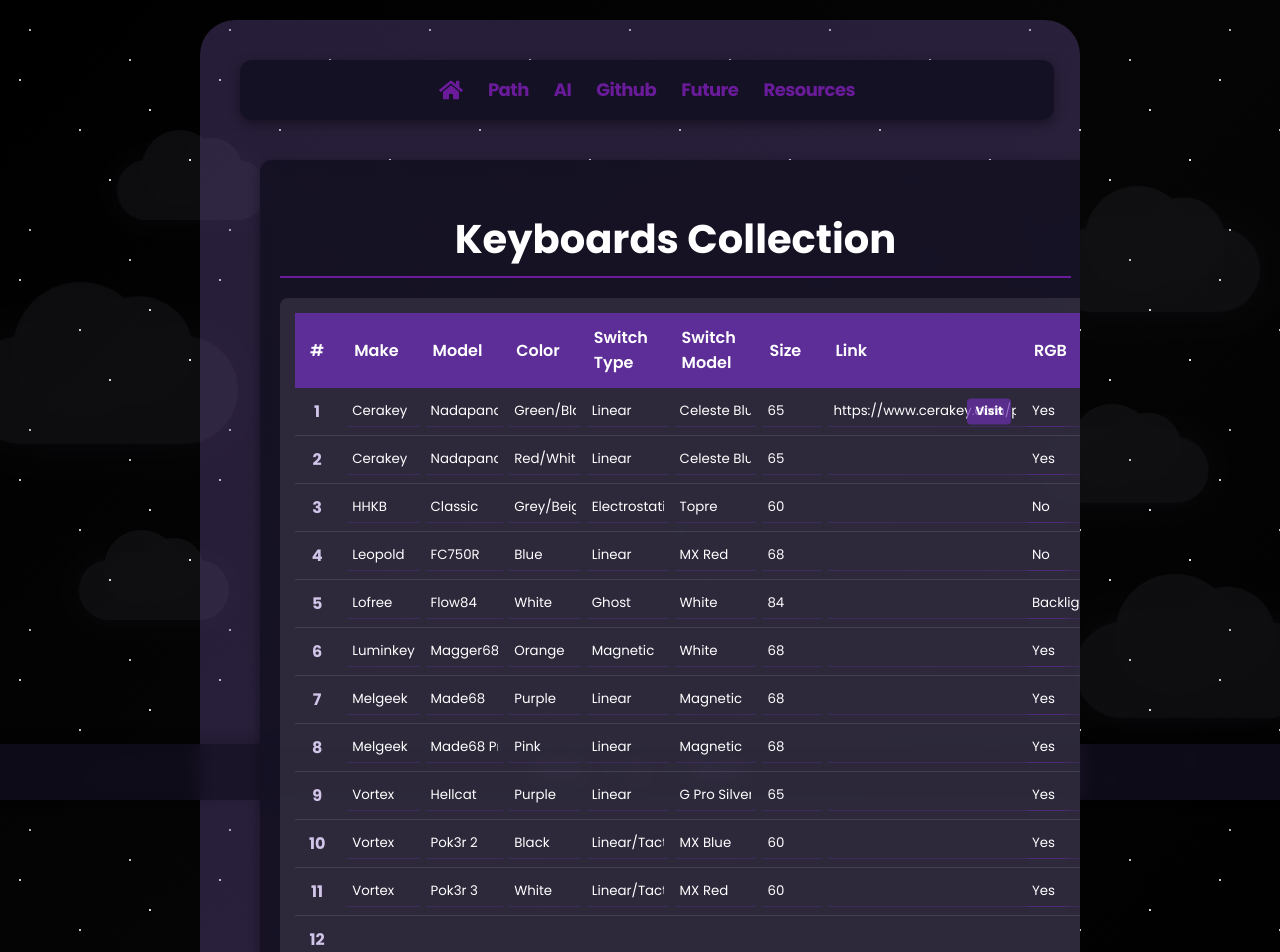
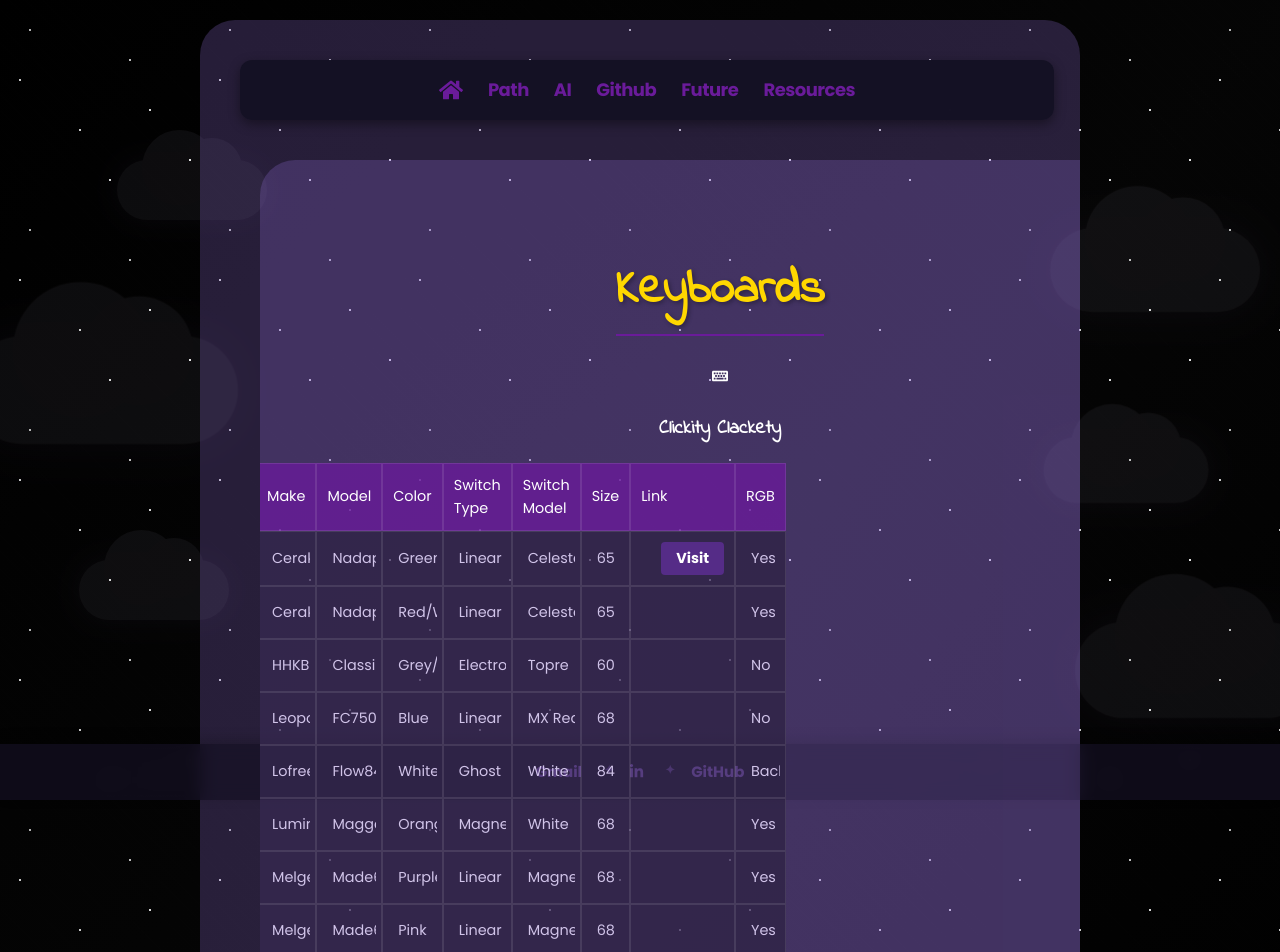
Before and after one commit to jqohayon/html-practice, a React (Vite) app: page /keyboards in a window 1280 px wide. Shown: the top 952 px of the page. Built offline with nearby package versions, Linux system fonts and the light colour scheme.

Commit message:
fix: update styling to prevent white page

```diff
--- a/src/App.css
+++ b/src/App.css
@@ -21,6 +21,7 @@
   background-blend-mode: normal, overlay, screen;
   overflow-x: hidden;
   font-family: 'Poppins', sans-serif;
+  color: #ffffff;
 }
 
 #root {
@@ -109,7 +110,7 @@
 
 main {
   width: 100%;
-  max-width: 1200px;
+  max-width: 1800px;
   margin: 0 auto;
   padding: 20px;
   display: flex;
@@ -117,6 +118,8 @@
   align-items: center;
   position: relative;
   z-index: 1;
+  min-height: calc(100vh - 60px);
+  background: transparent;
 }
 
 .title {
@@ -288,126 +291,117 @@
 
 /* Update Keyboards Component Styles for custom table */
 .keyboards-container {
-  max-width: 1200px;
+  width: 100%;
+  max-width: none;
   margin: 0 auto;
   padding: 20px;
-  background: rgba(20, 17, 35, 0.9);
-  border-radius: 12px;
-  box-shadow: 0 4px 12px rgba(0, 0, 0, 0.4);
-  backdrop-filter: blur(8px);
-  -webkit-backdrop-filter: blur(8px);
+  display: flex;
+  flex-direction: column;
+  align-items: center;
+  min-height: calc(100vh - 60px);
+  background: transparent;
+  color: white;
 }
 
 .keyboards-container h1 {
-  color: #ffffff;
-  text-align: center;
-  margin-bottom: 20px;
-  font-family: 'Poppins', sans-serif;
+  color: #ffd700;
+  font-size: 3rem;
+  margin-bottom: 2rem;
+  font-family: 'Indie Flower', cursive;
+  text-shadow: 2px 2px 4px rgba(0, 0, 0, 0.3);
 }
 
-.keyboards-table-container {
-  width: 100%;
-  overflow-x: auto;
-  background: rgba(255, 255, 255, 0.1);
-  border-radius: 8px;
-  padding: 15px;
-  margin-bottom: 20px;
+.keyboard-table-container {
+  width: 60%;
+  max-width: 900px;
+  margin: 0 auto;
+  margin-right: 240px;
+  position: relative;
+  left: -144px;
+  background: transparent;
 }
 
 .keyboards-table {
   width: 100%;
-  border-collapse: collapse;
+  border-collapse: separate;
+  border-spacing: 0;
   font-family: 'Poppins', sans-serif;
+  background: transparent;
+  margin: 0 auto;
+  font-size: 0.9rem;
 }
 
 .keyboards-table th {
-  background-color: rgba(107, 48, 176, 0.8);
+  background-color: rgba(106, 27, 154, 0.8);
   color: white;
   text-align: left;
-  padding: 12px 15px;
-  font-weight: 600;
-  position: sticky;
-  top: 0;
+  padding: 10px;
+  font-weight: 500;
+  border: 1px solid rgba(255, 255, 255, 0.1);
 }
 
 .keyboards-table td {
-  padding: 8px;
-  border-bottom: 1px solid rgba(255, 255, 255, 0.1);
+  padding: 10px;
+  border: 1px solid rgba(255, 255, 255, 0.1);
   color: #d1c4e9;
-}
-
-.keyboards-table tr:hover {
-  background-color: rgba(255, 255, 255, 0.05);
+  background-color: rgba(40, 30, 60, 0.6);
+  word-break: normal;
+  white-space: normal;
+  max-width: 150px;
+  overflow: hidden;
+  text-overflow: ellipsis;
 }
 
 .keyboards-table input {
   width: 100%;
   background: transparent;
   border: none;
-  border-bottom: 1px solid rgba(107, 48, 176, 0.3);
-  color: white;
+  color: #d1c4e9;
+  font-family: 'Poppins', sans-serif;
+  font-size: 0.9rem;
   padding: 5px;
-  font-family: 'Poppins', sans-serif;
 }
 
 .keyboards-table input:focus {
   outline: none;
-  border-bottom: 1px solid #9d6be7;
-  background-color: rgba(107, 48, 176, 0.1);
+  background: rgba(147, 112, 219, 0.1);
 }
 
 .reset-button {
-  background: rgba(107, 48, 176, 0.8);
+  margin-top: 20px;
+  padding: 10px 20px;
+  background: rgba(106, 27, 154, 0.8);
   color: white;
   border: none;
   border-radius: 4px;
-  padding: 10px 15px;
+  cursor: pointer;
   font-family: 'Poppins', sans-serif;
-  font-size: 14px;
-  cursor: pointer;
-  transition: all 0.3s;
-  display: block;
-  margin: 0 auto;
-  box-shadow: 0 2px 4px rgba(0, 0, 0, 0.2);
+  transition: all 0.3s ease;
 }
 
 .reset-button:hover {
-  background: rgba(147, 112, 219, 0.9);
+  background: rgba(106, 27, 154, 1);
   transform: translateY(-2px);
-  box-shadow: 0 4px 8px rgba(0, 0, 0, 0.3);
-}
-
-.reset-button:active {
-  transform: translateY(0);
-  box-shadow: 0 1px 2px rgba(0, 0, 0, 0.2);
 }
 
 .link-cell {
-  position: relative;
-  min-width: 180px;
+  display: flex;
+  align-items: center;
+  gap: 10px;
 }
 
 .visit-link {
-  position: absolute;
-  top: 50%;
-  right: 8px;
-  transform: translateY(-50%);
-  background: rgba(107, 48, 176, 0.7);
+  display: inline-block;
+  padding: 5px 15px;
+  background-color: rgba(107, 48, 176, 0.6);
   color: white;
-  border: none;
   border-radius: 4px;
-  padding: 3px 8px;
-  font-size: 12px;
   text-decoration: none;
-  transition: all 0.2s;
-  z-index: 1;
+  transition: all 0.3s ease;
+  white-space: nowrap;
 }
 
 .visit-link:hover {
-  background: rgba(147, 112, 219, 0.9);
-  transform: translateY(-50%) scale(1.05);
+  background-color: rgba(107, 48, 176, 0.8);
+  transform: translateY(-2px);
 }
-
-.link-cell input {
-  padding-right: 50px; /* Make room for the visit link */
-}
--- a/src/components/Keyboards.tsx
+++ b/src/components/Keyboards.tsx
@@ -1,4 +1,5 @@
 import React, { useState, useEffect } from 'react';
+import { FaKeyboard } from 'react-icons/fa';
 
 // Define the keyboard data structure
 interface Keyboard {
@@ -24,8 +25,7 @@
   { id: 8, make: 'Melgeek', model: 'Made68 Pro', color: 'Pink', switch1: 'Linear', switch2: 'Magnetic', size: '68', link: '', rgb: 'Yes' },
   { id: 9, make: 'Vortex', model: 'Hellcat', color: 'Purple', switch1: 'Linear', switch2: 'G Pro Silver', size: '65', link: '', rgb: 'Yes' },
   { id: 10, make: 'Vortex', model: 'Pok3r 2', color: 'Black', switch1: 'Linear/Tactile', switch2: 'MX Blue', size: '60', link: '', rgb: 'Yes' },
-  { id: 11, make: 'Vortex', model: 'Pok3r 3', color: 'White', switch1: 'Linear/Tactile', switch2: 'MX Red', size: '60', link: '', rgb: 'Yes' },
-  { id: 12, make: '', model: '', color: '', switch1: '', switch2: '', size: '', link: '', rgb: '' }
+  { id: 11, make: 'Vortex', model: 'Pok3r 3', color: 'White', switch1: 'Linear/Tactile', switch2: 'MX Red', size: '60', link: '', rgb: 'Yes' }
 ];
 
 const Keyboards: React.FC = () => {
@@ -53,13 +53,19 @@
   };
 
   return (
+    <div className="app">
       <div className="keyboards-container">
-      <h1>Keyboards Collection</h1>
-      <div className="keyboards-table-container">
+        <div className="keyboard-header">
+          <h1>Keyboards</h1>
+          <div className="keyboard-divider"></div>
+          <FaKeyboard className="keyboard-icon" />
+          <p className="keyboard-subtitle">Clickity Clackety</p>
+        </div>
+
+        <div className="keyboard-table-container">
           <table className="keyboards-table">
             <thead>
               <tr>
-              <th>#</th>
                 <th>Make</th>
                 <th>Model</th>
                 <th>Color</th>
@@ -73,7 +79,6 @@
             <tbody>
               {keyboards.map((keyboard) => (
                 <tr key={keyboard.id}>
-                <td>{keyboard.id}</td>
                   <td>
                     <input
                       type="text"
@@ -144,6 +149,7 @@
           Reset to Default Data
         </button>
       </div>
+    </div>
   );
 };
 
```
Lines whose indentation alone changed are shown as unchanged.
